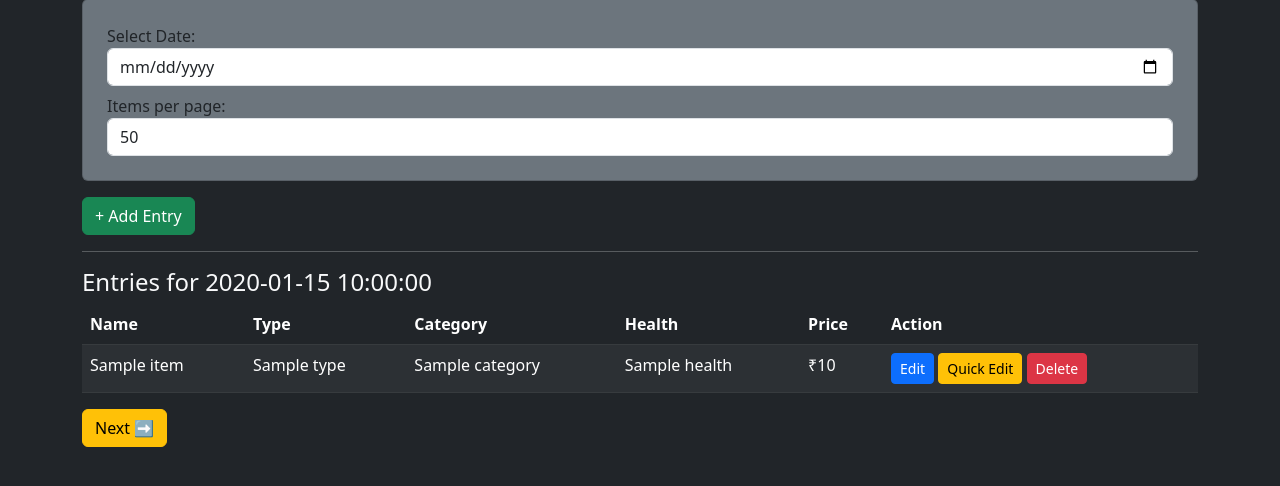
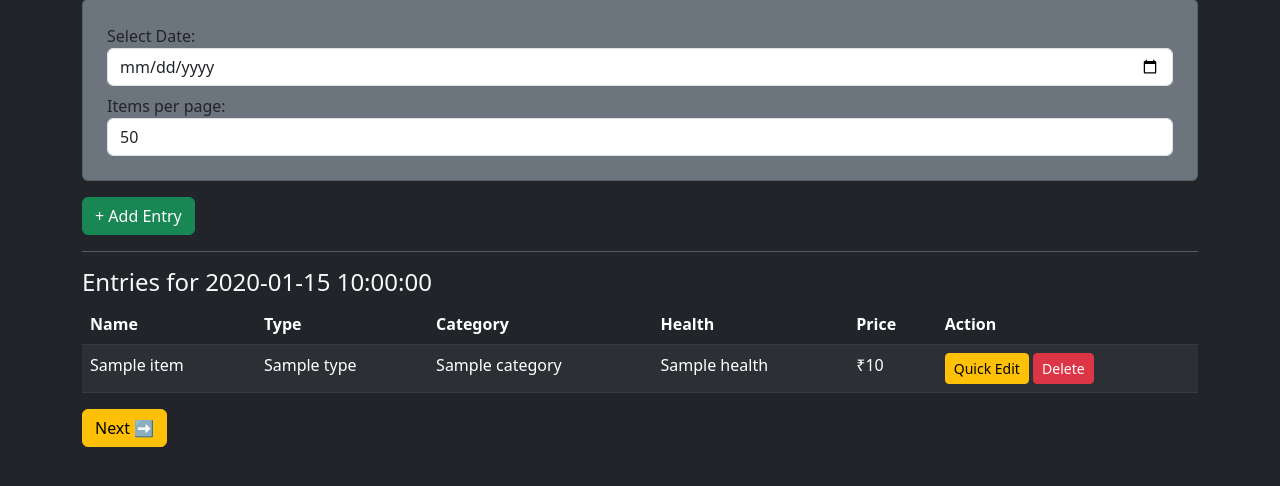
Before and after one commit to theUser0011/project-tracker-dashboard, a Flask app: template templates/index.html in a window 1280 px wide. Shown: the part 83-569 px from the top of the page. Run offline with Flask 3, Linux system fonts and the light colour scheme; the template is opened without the code that fills it: most values are stand-ins (such as "Sample title", 1, 10 or a date in 2020).

Commit message:
Auto update

```diff
--- a/templates/index.html
+++ b/templates/index.html
@@ -67,8 +67,8 @@
 
             <!-- ACTION -->
             <td>
-                <!-- Existing Edit (kept as-is) -->
-                <a href="/edit/{{item._id}}" class="btn btn-primary btn-sm view">Edit</a>
+                <!-- Existing Edit (kept as-is)
+                <a href="/edit/{{item._id}}" class="btn btn-primary btn-sm view">Edit</a> -->
 
                 <!-- NEW Inline Edit -->
                 <button class="btn btn-warning btn-sm view"
```
